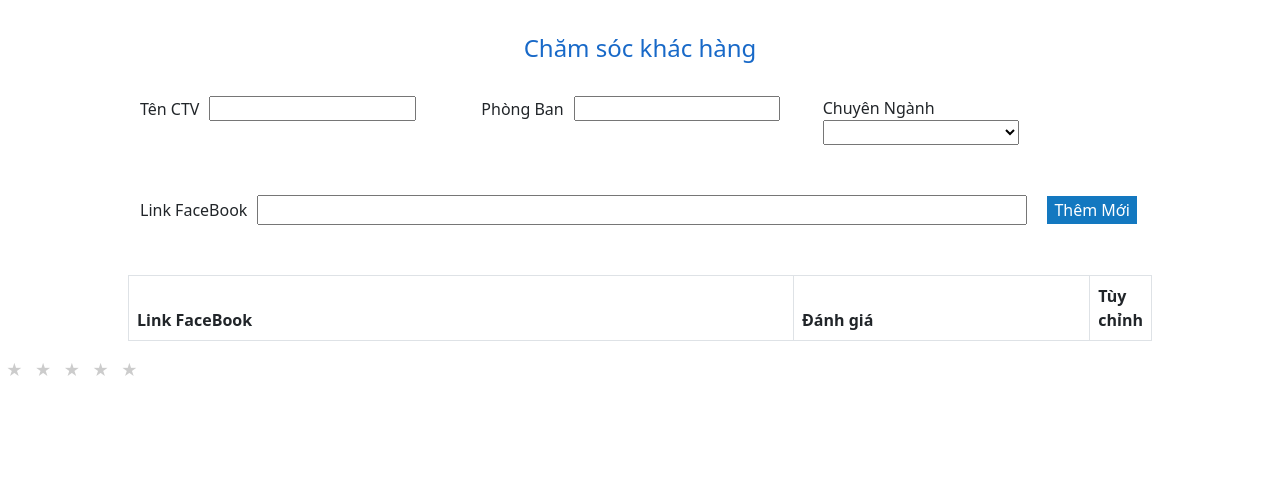
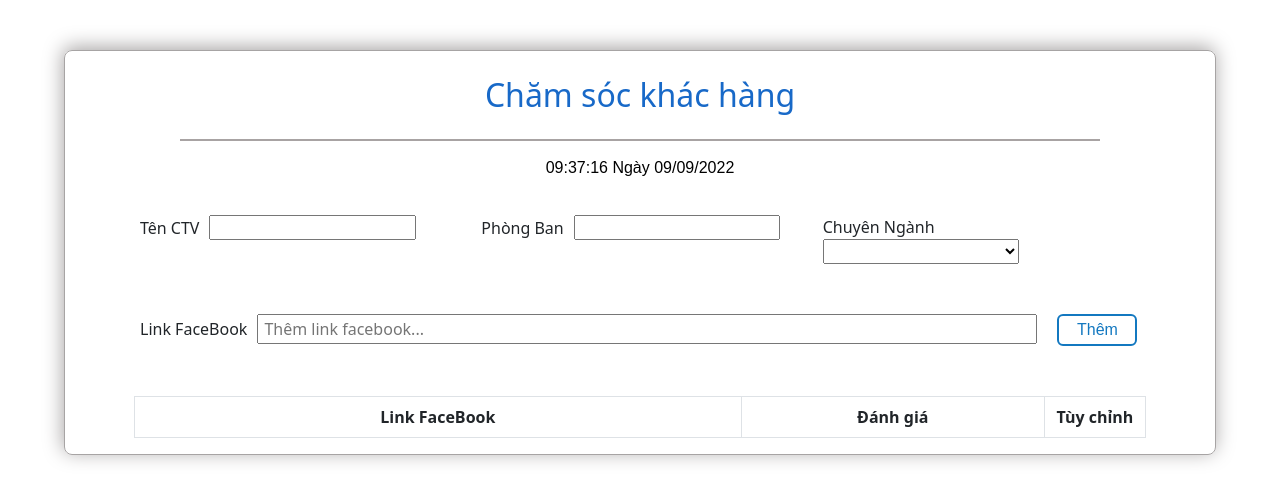
Before and after one commit to NguyenVanHieuPH14434/QLDaoTao, a React (Create React App) app: page / in a window 1280 px wide. Shown: the top 502 px of the page. Built offline with nearby package versions, Linux system fonts and the light colour scheme.

Commit message:
update layout

```diff
--- a/src/Cadres/Cadres.js
+++ b/src/Cadres/Cadres.js
@@ -1,7 +1,6 @@
 import React, { useState, useEffect } from "react";
 import FormCadres from './FormCadres/FormCadres';
 import ListLink from './List_link/List_link';
-import StarRating from "../Share/StarRating/StarRating";
 function Cadres() {
     const [openTableLink, setOpenTableLink] = useState(false)
     const [linkFB, setLinkFB] = useState([])
@@ -16,8 +15,6 @@ function Cadres() {
     }
     const handleButtonMore = () => {
         setLinkFB([...linkFB,  link ])
-      console.log("AÂ");
-      console.log(link)
     }
     useEffect(() => {
         localStorage.setItem('linkFaceBook', JSON.stringify(linkFB));
@@ -27,11 +24,12 @@ function Cadres() {
     // StarRating
 
     return (
-        <>
+        <div style={{display:'flex', justifyContent:'center', }}>
+        <div style={{marginTop:'50px', border:'1px solid rgb(167, 164, 164)',minWidth:" 90vw", borderRadius:'8px', boxShadow:'rgb(167 164 164) -1px -3px 20px 0px'}} >
             <FormCadres onChangeLink={onChangeLink} handleButtonMore={handleButtonMore} link={link} />
             <ListLink dataLinkFB={dataLinkFB} linkFB={linkFB} openTableLink={openTableLink}  />
-            <StarRating/>
-        </>
+        </div>
+        </div>
     );
 }
 export default Cadres;
--- a/src/Cadres/FormCadres/FormCadres.js
+++ b/src/Cadres/FormCadres/FormCadres.js
@@ -11,6 +11,8 @@ function FormCadres(props) {
   return (
     <div id="cadres">
       <div className='customer__care'>Chăm sóc khác hàng</div>
+      <div className='customer__line'></div>
+      <div className='customer__clock'><Clock/></div>
       <Container id='customer__care__form'>
         <Row xs={12} className='info__cadres'>
           <Col xs={4} className='Name__CVT'>
@@ -35,8 +37,8 @@ function FormCadres(props) {
         </Row>
         <div className='Link__FB'>
             <span>Link FaceBook</span>
-            <input id='More__Link__FB' name='linkfb' value={link.linkfb}  onChange={(e)=>{onChangeLink(e)}}/>
-        <button onClick={handleButtonMore}>Thêm Mới</button>
+            <input id='More__Link__FB' placeholder='Thêm link facebook...' name='linkfb' value={link.linkfb}  onChange={(e)=>{onChangeLink(e)}}/>
+        <button onClick={handleButtonMore}>Thêm</button>
         </div>
         </Container>
 
--- a/src/Cadres/FormCadres/FormCadres.scss
+++ b/src/Cadres/FormCadres/FormCadres.scss
@@ -2,9 +2,19 @@
   .customer__care {
     display: flex;
     justify-content: center;
-    font-size: x-large;
+    font-size: xx-large;
     color: #1869c8;
-    margin: 30px 50px;
+    margin: 20px 0 20px 0;
+  }
+  .customer__clock {
+    display: flex;
+    justify-content: center;
+    margin: 15px 0 35px 0;
+  }
+  .customer__line{
+    width: 80%;
+    margin: 0 auto;
+    border: 1px solid rgb(168, 163, 163);
   }
   #customer__care__form {
     width: 80vw;
@@ -27,16 +37,20 @@
     .Link__FB input {
       padding-left: 5px;
       margin: 50px 20px 0 10px;
-      width: 77%;
+      width: 78%;
     }
     .Link__FB button {
-      border: 1px solid #1378c0;
-      height: 28px;
-      background-color: #1378c0;
-      color: white;
+      border: 2px solid #1378c0;
+      width: 80px;
+      height: 32px;
+      border-radius: 6px;
+      background-color: white;
+      color: #1378c0;
+      font-family: Arial, Helvetica, sans-serif;
     }
     .Link__FB button:hover {
-      background-color: #08436d;
+      background-color: #1378c0;
+      color: white ;
     }
   }
 }
--- a/src/Cadres/List_link/List_link.js
+++ b/src/Cadres/List_link/List_link.js
@@ -12,8 +12,8 @@ function ListLink(props) {
     return (
         <div id='FormTable'>
             <Table id='FormTableLink' bordered>
-                <thead className='Form__title'>
-                    <tr>
+                <thead  className='Form__title' >
+                    <tr >
                         <th className='LinkFB'>
                             Link FaceBook
                         </th>
@@ -28,7 +28,7 @@ function ListLink(props) {
                 <tbody>
                     { linkFB.map((item, index) => {
                         return (
-                            <tr key={index}>
+                            <tr key={index} className='Row__Table__Link'>
                                 <td className='NameLinkFB'>
                                     <span className='NameLink'>{item.linkfb}</span>
                                 </td>
--- a/src/Cadres/List_link/List_link.scss
+++ b/src/Cadres/List_link/List_link.scss
@@ -1,25 +1,32 @@
-#FormTable{
-    display: flex;
-    justify-content: center;
-    #FormTableLink{
-        width: 80%;
-    .Form__title{
-        .LinkFB{
-
-            width: 65%;
-        }
-        .custom{
-            width: 5%;
-
-        }
+#FormTable {
+  display: flex;
+  justify-content: center;
+  #FormTableLink {
+    width: 88%;
+    border-radius: 5px;
+    .Form__title {
+      .LinkFB {
+        text-align: center;
+        width: 60%;
+      }
+      .evaluate {
+        text-align: center;
+      }
+      .custom {
+        text-align: center;
+        width: 10%;
+      }
     }
-    .custom__edit span{
-        cursor: pointer;
-        padding: 10px 15px;
+    .custom__edit span {
+      cursor: pointer;
+      padding: 10px 35px;
     }
-    .NameLinkFB span{
-        overflow-x: auto;
-    }
+    .NameLinkFB .NameLink {
+      line-height: 24px;
+      padding-left: 10px;
+      color: rgb(27, 27, 248);
+      font-size: small;
     }
 
+  }
 }
--- a/src/Share/StarRating/StarRating.js
+++ b/src/Share/StarRating/StarRating.js
@@ -5,7 +5,7 @@ const StarRating = () => {
     const [hover, setHover] = useState(0);
     // console.log(rating)
     return (
-      <div className="star-rating">
+      <div className="star__rating">
         {[...Array(5)].map((star, index) => {
           index += 1;
           return (
--- a/src/Share/StarRating/StarRating.scss
+++ b/src/Share/StarRating/StarRating.scss
@@ -10,3 +10,11 @@ button {
   .off {
     color: #ccc;
   }
+
+.star__rating{
+    display: flex;
+    justify-content: center;
+    .star{
+        font-size: 18px;
+    }
+}
--- a/src/Share/clock/clock.scss
+++ b/src/Share/clock/clock.scss
@@ -2,6 +2,5 @@
     font-family: sans-serif;
     // background-color: rgb(0, 0, 0);
     color: rgb(0, 0, 0);
-    font-size: 22px;
     right: 0;
 }
```
